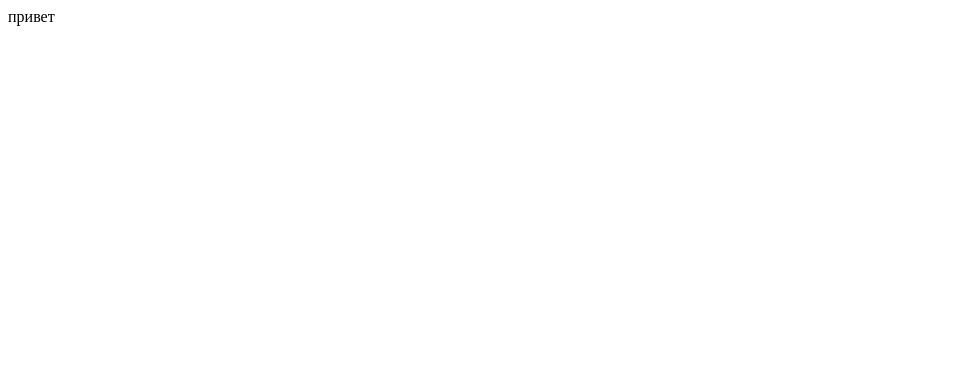
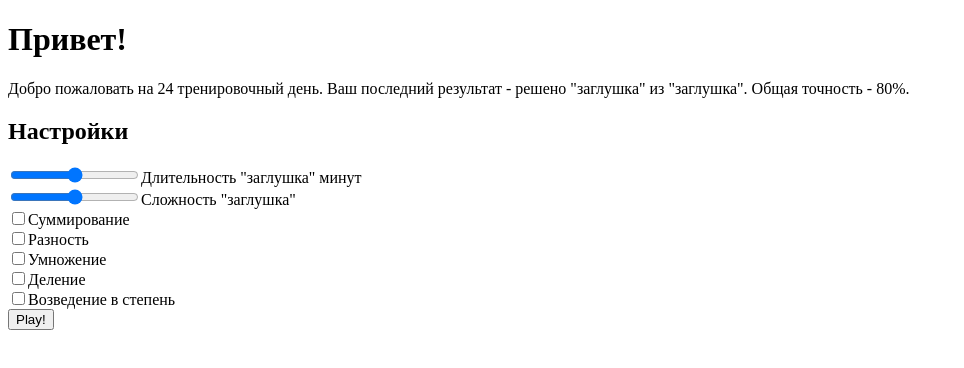
Before and after one commit to PedroTwoBananas/vue_brain_game, a Vue app: page / in a window 1280 px wide. Shown: the top 368 px of the page, without its empty margins (0-964 px from the left). Built offline with nearby package versions, Linux system fonts and the light colour scheme.

Commit message:
верстка меню настроек

```diff
--- a/src/components/pages/Main.vue
+++ b/src/components/pages/Main.vue
@@ -1,5 +1,47 @@
 <template>
-   <div>привет</div>
+   <div>
+      <div><h1>Привет!</h1></div>
+      <div>
+         <p>
+            Добро пожаловать на 24 тренировочный день. Ваш последний результат -
+            решено "заглушка" из "заглушка". Общая точность - 80%.
+         </p>
+      </div>
+      <div>
+         <h2>Настройки</h2>
+         <div>
+            <input type="range" />
+            <span>Длительность "заглушка" минут</span>
+         </div>
+         <div>
+            <input type="range" />
+            <span>Сложность "заглушка"</span>
+         </div>
+      </div>
+      <div>
+         <div>
+            <input type="checkbox" />
+            <span>Суммирование</span>
+         </div>
+         <div>
+            <input type="checkbox" />
+            <span>Разность</span>
+         </div>
+         <div>
+            <input type="checkbox" />
+            <span>Умножение</span>
+         </div>
+         <div>
+            <input type="checkbox" />
+            <span>Деление</span>
+         </div>
+         <div>
+            <input type="checkbox" />
+            <span>Возведение в степень</span>
+         </div>
+      </div>
+      <button @click="this.$router.push({ name: 'game' })">Play!</button>
+   </div>
 </template>
 
 <script>
```
